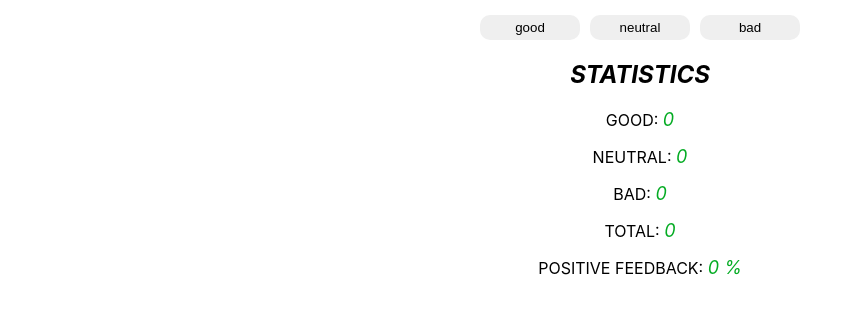
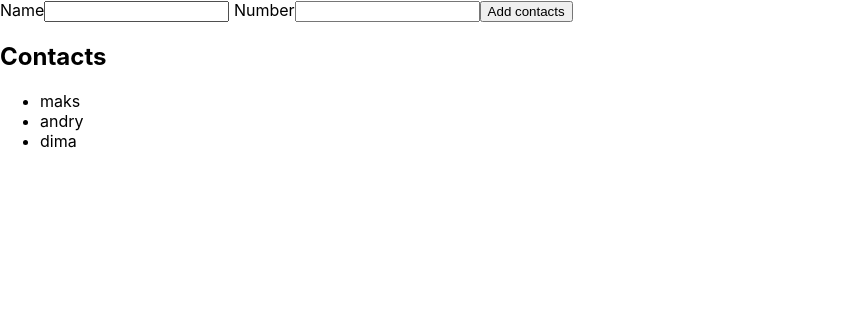
Before and after one commit to Ihorhomenko/goit-react-hw-02-feedback, a React (Create React App) app: page / in a window 1280 px wide. Shown: the top 314 px of the page, without its empty margins (0-862 px from the left). Built offline with nearby package versions, Linux system fonts and the light colour scheme.

Commit message:
add input

```diff
--- a/src/components/App.jsx
+++ b/src/components/App.jsx
@@ -1,35 +1,41 @@
 import React, { Component } from 'react';
 import Statistics from './statistics';
 import FeedbackOptions from './feedback-options';
+import PhoneRegBook from './phonebook';
+import Contacts from './contacts'
 
 class App extends Component {
   state = {
-    good: 0,
-    neutral: 0,
-    bad: 0,
-  };
+    contacts: ['maks', 'andry', 'dima'],
+    name: ''
+  }
+  // state = {
+  //   good: 0,
+  //   neutral: 0,
+  //   bad: 0,
+  // };
 
-  handleBtn = e => {
+  // handleBtn = e => {
 
-    if (e.target.textContent === 'good') {
-      console.log(this.state.good)
-      this.setState(prevState => ({
-        good: prevState.good + 1,
-      }));
-    }
-    if (e.target.textContent === 'neutral') {
-      console.log(this.state.neutral)
-      this.setState(prevState => ({
-        neutral: prevState.neutral + 1,
-      }));
-    }
-    if (e.target.textContent === 'bad') {
-      console.log(this.state.bad)
-      this.setState(prevState => ({
-        bad: prevState.bad + 1,
-      }));
-    }
-  };
+  //   if (e.target.textContent === 'good') {
+  //     console.log(this.state.good)
+  //     this.setState(prevState => ({
+  //       good: prevState.good + 1,
+  //     }));
+  //   }
+  //   if (e.target.textContent === 'neutral') {
+  //     console.log(this.state.neutral)
+  //     this.setState(prevState => ({
+  //       neutral: prevState.neutral + 1,
+  //     }));
+  //   }
+  //   if (e.target.textContent === 'bad') {
+  //     console.log(this.state.bad)
+  //     this.setState(prevState => ({
+  //       bad: prevState.bad + 1,
+  //     }));
+  //   }
+  // };
   // handleNeutral = () => {
   //   this.setState(prevState => ({
   //     neutral: prevState.neutral + 1,
@@ -42,37 +48,44 @@ class App extends Component {
   // };
 
   render() {
-    const { good, neutral, bad } = this.state;
-    const total = good + neutral + bad;
-    const positiveFeedback = Math.trunc((good / (good + neutral + bad)) * 100);
+    // const { good, neutral, bad } = this.state;
+    // const total = good + neutral + bad;
+    // const positiveFeedback = Math.trunc((good / (good + neutral + bad)) * 100);
     return (
-      <section>
-        {/* <div>
-          <h2>Please leave feedback</h2>
-          <button type="button" onClick={this.handleGood}>
-            good
-          </button>
-          <button type="button" onClick={this.handleNeutral}>
-            neutral
-          </button>
-          <button type="button" onClick={this.handleBad}>
-            bad
-          </button>
-        </div> */}
-        <div className='btns'>
-        <FeedbackOptions
-          options={['good', 'neutral', 'bad']}
-          onLeaveFeedback={this.handleBtn}
-        />
-        </div>
-        <Statistics
-          good={good}
-          neutral={neutral}
-          bad={bad}
-          total={total}
-          positiveFeedback={good === 0 ? 0 : positiveFeedback}
-        />
-      </section>
+      <div>
+        <section><PhoneRegBook/></section>
+        <section>
+          <h2>Contacts</h2>
+          <Contacts contacts={this.state.contacts}/>
+        </section>
+      </div>
+      // <section>
+      //   {/* <div>
+      //     <h2>Please leave feedback</h2>
+      //     <button type="button" onClick={this.handleGood}>
+      //       good
+      //     </button>
+      //     <button type="button" onClick={this.handleNeutral}>
+      //       neutral
+      //     </button>
+      //     <button type="button" onClick={this.handleBad}>
+      //       bad
+      //     </button>
+      //   </div> */}
+      //   <div className='btns'>
+      //   <FeedbackOptions
+      //     options={['good', 'neutral', 'bad']}
+      //     onLeaveFeedback={this.handleBtn}
+      //   />
+      //   </div>
+      //   <Statistics
+      //     good={good}
+      //     neutral={neutral}
+      //     bad={bad}
+      //     total={total}
+      //     positiveFeedback={good === 0 ? 0 : positiveFeedback}
+      //   />
+      // </section>
     );
   }
 }
--- /dev/null
+++ b/src/components/contacts.js
@@ -0,0 +1,13 @@
+import React, { Component } from 'react';
+
+const Contacts = ({contacts, name}) => {
+    return (
+        <ul>
+          {contacts.map(el => (
+            <li>{el}</li>
+          ))}
+        </ul>
+      );
+}
+
+export default Contacts;
--- a/src/components/feedback-options.css
+++ b/src/components/feedback-options.css
@@ -14,9 +14,9 @@
     margin-right: 10px;
 }
 
-section {
+/* section {
     margin-right: auto;
     margin-left: auto;
     padding-top: 15px;
     text-align: center;
-}
+} */
--- /dev/null
+++ b/src/components/phonebook.js
@@ -0,0 +1,38 @@
+import React, { Component } from 'react';
+
+class PhoneRegBook extends Component {
+    handleSubmit = e => {
+        e.preventDefault();
+        const form = e.currentTarget;
+        const name = form.elements.name.value;
+        const number = form.elements.number.value;
+        console.log(name, number);
+        this.props.onSumit({ name, number });
+        form.reset();
+}
+
+render() {
+    return (
+      <form onSubmit={this.handleSubmit}>
+        <label> Name
+            <input type="text"
+                    name="name"
+                    pattern="^[a-zA-Zа-яА-Я]+(([' -][a-zA-Zа-яА-Я ])?[a-zA-Zа-яА-Я]*)*$"
+                    title="Name may contain only letters, apostrophe, dash and spaces. For example Adrian, Jacob Mercer, Charles de Batz de Castelmore d'Artagnan"
+                    required/>
+        </label>
+        <label> Number
+            <input type="tel"
+                    name="number"
+                    pattern="\+?\d{1,4}?[-.\s]?\(?\d{1,3}?\)?[-.\s]?\d{1,4}[-.\s]?\d{1,4}[-.\s]?\d{1,9}"
+                    title="Phone number must be digits and can contain spaces, dashes, parentheses and can start with +"
+                    required />
+        </label>
+
+        <button type="submit">Add contacts</button>
+      </form>
+    );
+  }
+}
+
+export default PhoneRegBook;
```
